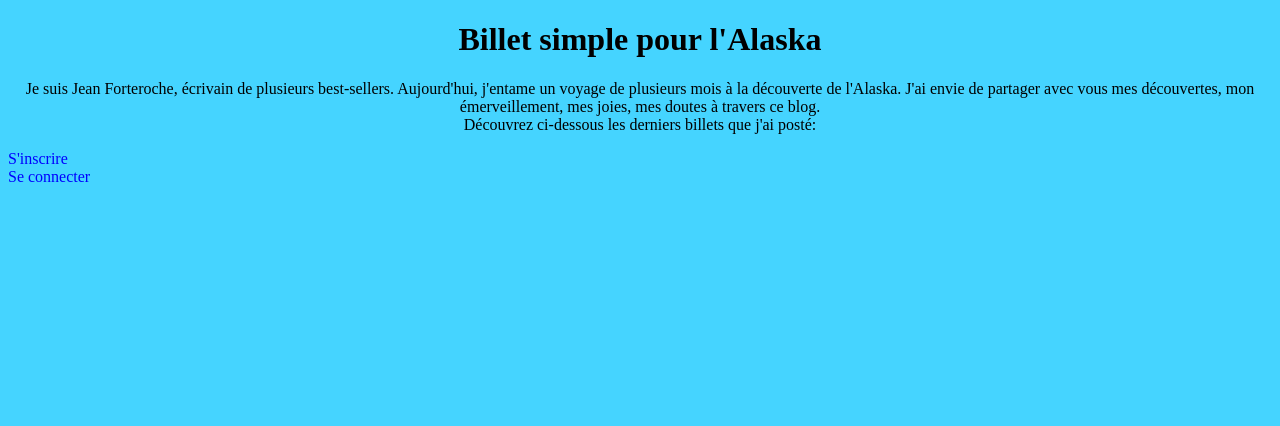
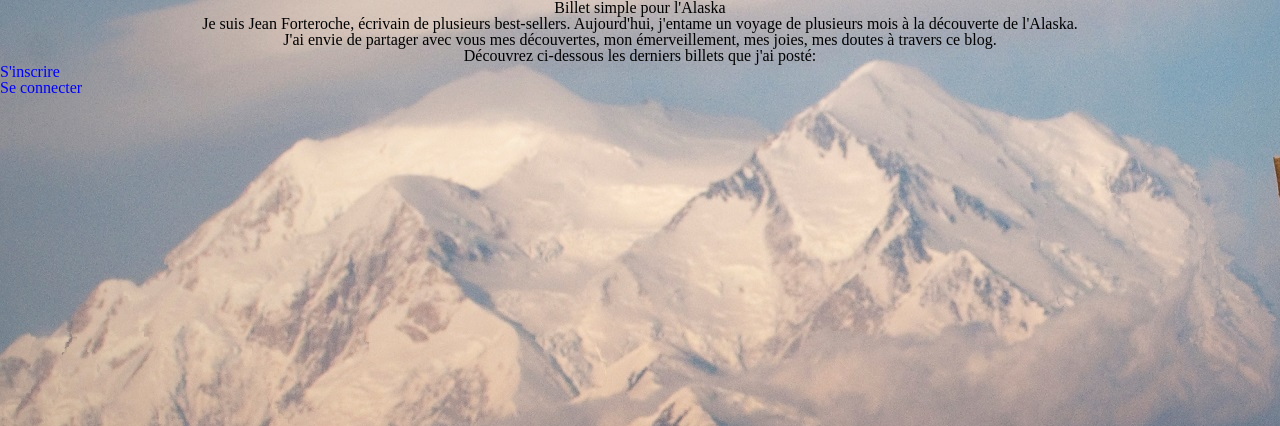
Before and after one commit to mentzelia/projet4, a PHP site: page / in a window 1280 px wide. Shown: the top 426 px of the page. Run offline with PHP 8.4, Linux system fonts and the light colour scheme; data that the repository does not hold is empty.

Commit message:
modif css: ajout image de fond + reset de meyer

```diff
--- /dev/null
+++ b/public/css/reset.css
@@ -0,0 +1,48 @@
+/* http://meyerweb.com/eric/tools/css/reset/
+   v2.0 | 20110126
+   License: none (public domain)
+*/
+
+html, body, div, span, applet, object, iframe,
+h1, h2, h3, h4, h5, h6, p, blockquote, pre,
+a, abbr, acronym, address, big, cite, code,
+del, dfn, em, img, ins, kbd, q, s, samp,
+small, strike, strong, sub, sup, tt, var,
+b, u, i, center,
+dl, dt, dd, ol, ul, li,
+fieldset, form, label, legend,
+table, caption, tbody, tfoot, thead, tr, th, td,
+article, aside, canvas, details, embed,
+figure, figcaption, footer, header, hgroup,
+menu, nav, output, ruby, section, summary,
+time, mark, audio, video {
+	margin: 0;
+	padding: 0;
+	border: 0;
+	font-size: 100%;
+	font: inherit;
+	vertical-align: baseline;
+}
+/* HTML5 display-role reset for older browsers */
+article, aside, details, figcaption, figure,
+footer, header, hgroup, menu, nav, section {
+	display: block;
+}
+body {
+	line-height: 1;
+}
+ol, ul {
+	list-style: none;
+}
+blockquote, q {
+	quotes: none;
+}
+blockquote:before, blockquote:after,
+q:before, q:after {
+	content: '';
+	content: none;
+}
+table {
+	border-collapse: collapse;
+	border-spacing: 0;
+}
--- a/public/css/style.css
+++ b/public/css/style.css
@@ -1,23 +1,38 @@
 body
 {
-    background-color:#45D4FF;
+    background-image: url("../img/hiking.jpg");
 }
 
 h1, h3
 {
     text-align:center;
+
 }
+
+h1
+{
+    font-size: 3em;
+
+}
+
 h3
 {
     color:#FFFFFF;
-    font-size:0.9em;
+    font-size:1.5em;
+
     margin-bottom:0px;
+}
+
+p
+{
+    font-size: 1.1em;
 }
 .news p
 {
     background-color:#FFFFFF;
-    margin-top:0px;
+    padding: 10px;
 }
+
 .news
 {
     width:70%;
@@ -33,6 +48,9 @@ a
 .introduction
 {
     text-align: center;
+    width: 70%;
+    margin: auto;
+
 }
 
 form
--- a/view/backend/template.php
+++ b/view/backend/template.php
@@ -4,6 +4,8 @@
         <meta charset="utf-8" />
         <title><?= $title ?></title>
         <link href="public/css/style.css" rel="stylesheet" />
+        <link href="public/css/reset.css" rel="stylesheet" />
+
     </head>
 
     <body>
--- a/view/frontend/template.php
+++ b/view/frontend/template.php
@@ -4,6 +4,9 @@
         <meta charset="utf-8" />
         <title><?= $title ?></title>
         <link href="public/css/style.css" rel="stylesheet" />
+        <link href="public/css/reset.css" rel="stylesheet" />
+
+
     </head>
 
     <body>
```
Also changed, not shown: public/img/alaska_mountains.jpg (added), public/img/hiking.jpg (added).
